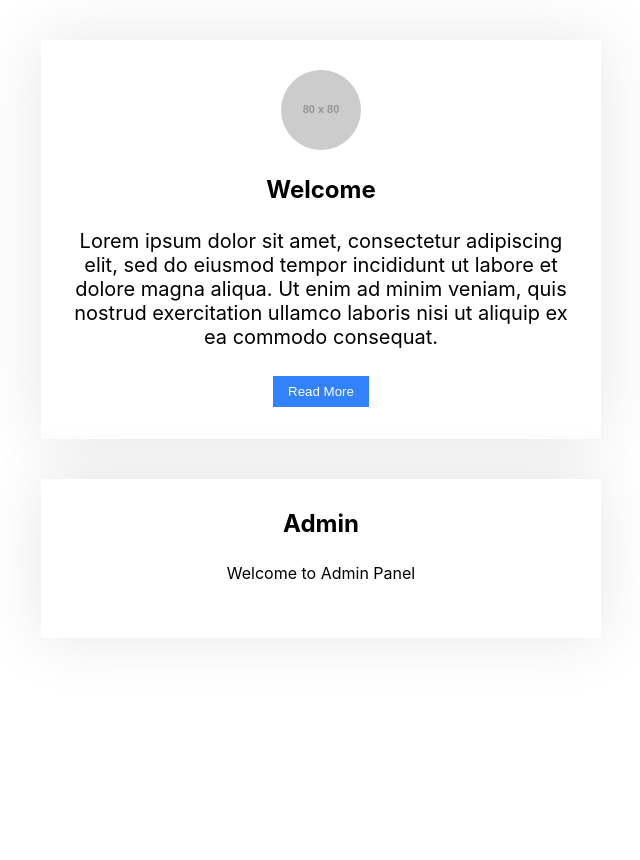
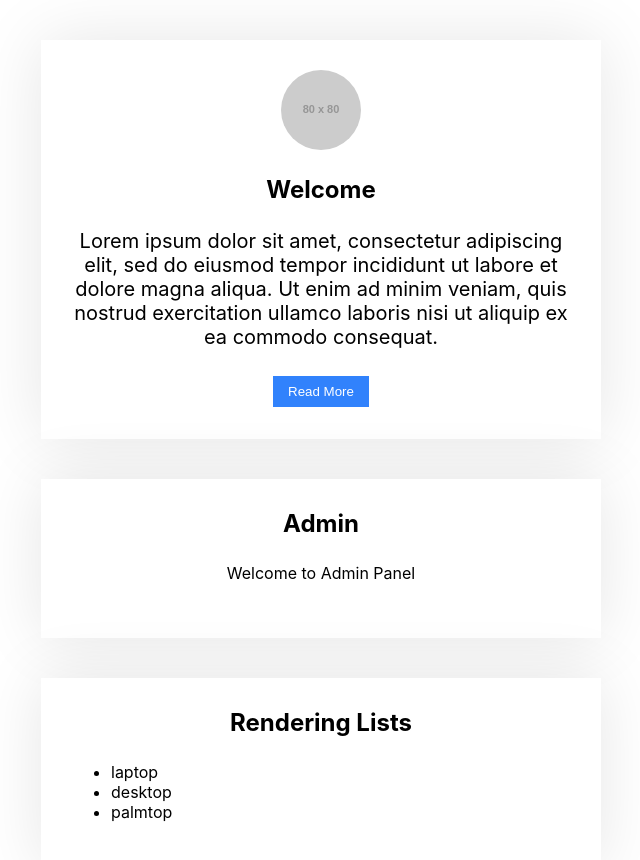
Before and after one commit to wihanga-dilantha/React-Web, a React (Create React App) app: page / in a window 1280 px wide. Shown: the top 860 px of the page, without its empty margins (319-959 px from the left). Before the commit the page ends 800 px from the top, so only its background shows below. Built offline with nearby package versions, Linux system fonts and the light colour scheme.

Commit message:
lists
rendering lists

```diff
--- a/src/App.js
+++ b/src/App.js
@@ -1,13 +1,17 @@
 import './App.css';
 import Welcome from './components/welcome';
 import ConditionalRender from './components/conditionalRendering';
+import RenderingLists from './components/renderingLists';
 function App() {
   return (
     <div>
       <Welcome/>
-      <div className='box'>
-       <ConditionalRender/>
-      </div>
+       <div>
+        <ConditionalRender/>
+       </div>
+       <div>
+        <RenderingLists/>
+       </div>
 
     </div>
 
--- a/src/components/admin.js
+++ b/src/components/admin.js
@@ -1,6 +1,6 @@
 export default function Admin() {
     return(
-        <div>
+        <div className="box">
             <h2>Admin</h2>
             <p>Welcome to Admin Panel</p>
         </div>
--- /dev/null
+++ b/src/components/renderingLists.js
@@ -0,0 +1,29 @@
+const products = [
+    {
+        id:1,
+        description: 'laptop'
+    },
+    {
+        id:2,
+        description: 'desktop'
+    },
+    {
+        id:3,
+        description: 'palmtop'
+    }
+]
+
+export default function RenderingLists() {
+    return(
+        <div className="box">
+            <h2> Rendering Lists</h2>
+            <ul>
+                {products.map((products) => {
+                    return(
+                     <li key={products.id}>{products.description}</li>
+                    )
+                })}
+            </ul>
+        </div>
+    )
+}
```
